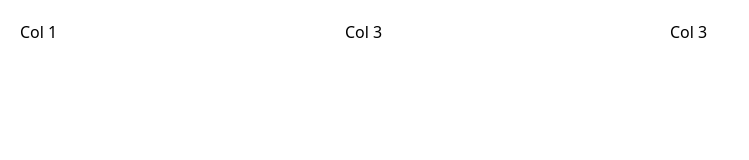
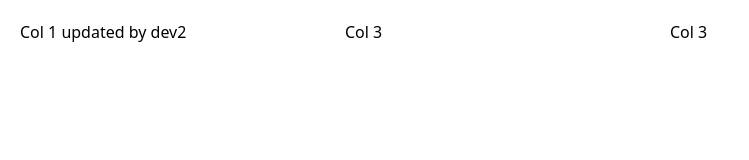
Before and after one commit to MyatNoeNwe19/test2, a website: page src/index.html in a window 1280 px wide. Shown: the whole page, without its empty margins (0-749 px from the left). Drawn offline with Linux system fonts and the light colour scheme.

Commit message:
updated by dev2

```diff
--- a/src/index.html
+++ b/src/index.html
@@ -10,7 +10,7 @@
     <section class="container">
         <div class="w-full grid grid-cols-4 gap-5 m-auto">
             <div class="col w-full p-5">
-                Col 1
+                Col 1 updated by dev2
             </div>
             <div class="col w-full p-5">
                 Col 3
```
Also changed, not shown: public/styles.css.
